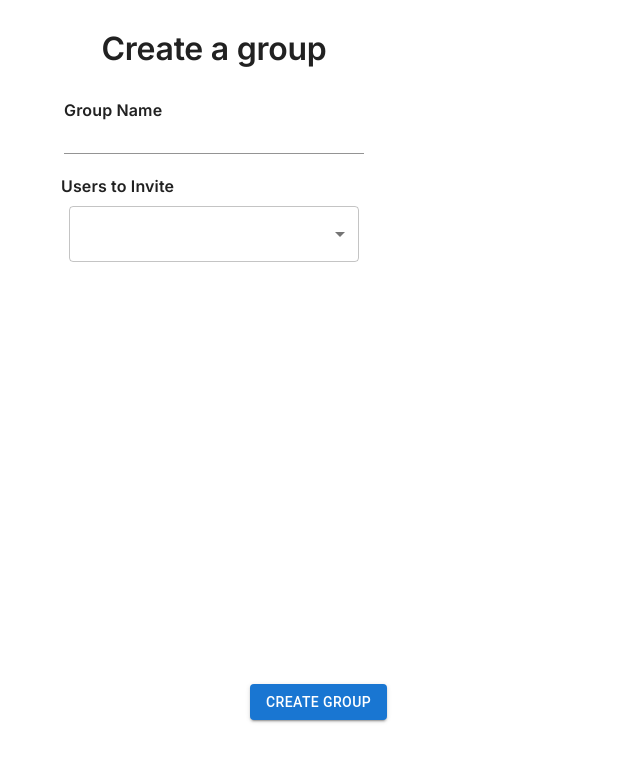
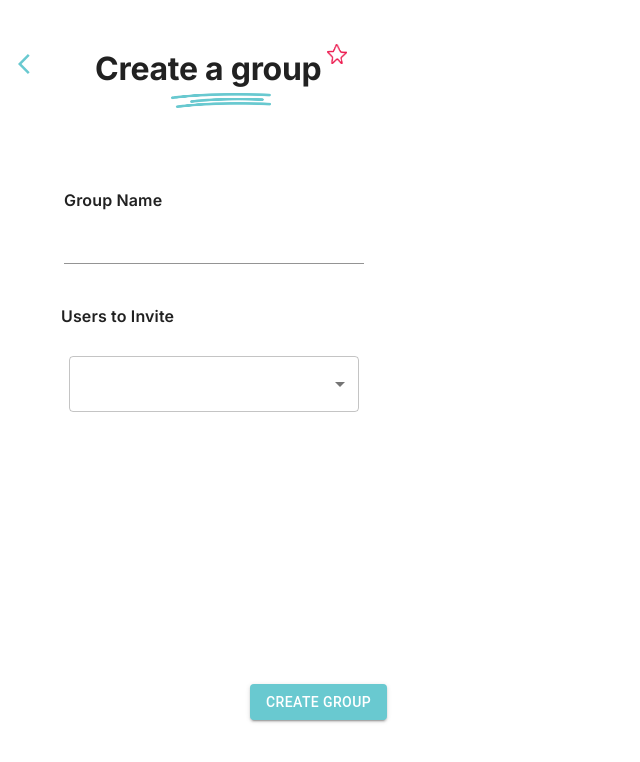
Before and after one commit to triciiaaa/4-Us, a Next.js app: page /for-us/create-group in a window 1280 px wide. Shown: the top 762 px of the page, without its empty margins (0-640 px from the left). Built offline with nearby package versions, Linux system fonts and the light colour scheme.

Commit message:
edited header for create group page and updated styling

```diff
--- a/app/common/customised-theme.js
+++ b/app/common/customised-theme.js
@@ -4,6 +4,7 @@ let CustomisedTheme = createTheme({
   palette: {
     blue: {
       main: "#69C9D0",
+      dark: "#5DB1B7",
     },
     pink: {
       main: "#EE1D52",
--- a/app/for-us/create-group/page.js
+++ b/app/for-us/create-group/page.js
@@ -2,27 +2,67 @@
 
 import Image from "next/image";
 import styles from "../../page.module.css";
-import { Button, Typography, TextField, Stack, Box } from "@mui/material";
+import {
+  Button,
+  Typography,
+  TextField,
+  Stack,
+  Box,
+  IconButton,
+} from "@mui/material";
 import { useRouter } from "next/navigation";
-import UserMultiSelect from '../../for-us/create-group/user-multi-select'
+import UserMultiSelect from "../../for-us/create-group/user-multi-select";
+import ArrowBackIosIcon from "@mui/icons-material/ArrowBackIos";
+import { useTheme } from "@mui/material/styles";
 
 export default function CreateGroup() {
   const router = useRouter();
+  const theme = useTheme();
 
   return (
     <main className={styles.main}>
+      <Stack direction="row" gap="45px">
+        <IconButton
+          aria-label="back"
+          onClick={() => router.push("/for-us")}
+          sx={{ marginLeft: "10px", color: theme.palette.blue.main }}
+        >
+          <ArrowBackIosIcon fontSize="medium" />
+        </IconButton>
+
+        {/* header */}
+        <Stack display="flex" alignItems="center" gap="5px" paddingY="20px">
+          <Stack
+            display="flex"
+            flexDirection="row"
+            justifyContent="center"
+            alignItems="center"
+            gap="5px"
+          >
             <Typography
               variant="h2"
               textAlign="center"
               style={{
                 paddingTop: "30px",
-          paddingBottom: "30px",
+                fontWeight: "bold",
               }}
             >
               Create a group
             </Typography>
-      <Stack display="flex" alignItems="center" gap="20px">
-        <Stack>
+            <Image
+              src="/star.jpg"
+              width={20}
+              height={20}
+              style={{ marginBottom: "0px" }}
+              alt="Preview"
+            />
+          </Stack>
+          <Image src="/line.jpg" width={100} height={15} alt="Preview" />
+        </Stack>
+      </Stack>
+
+      <Stack display="flex" alignItems="center" gap="40px" marginTop="60px">
+        <Stack gap="20px">
           <Typography variant="body_bold">Group Name</Typography>
           <TextField
             id="standard-search"
@@ -32,13 +72,22 @@ export default function CreateGroup() {
             sx={{ width: "300px" }}
           />
         </Stack>
-        <Stack>
+        <Stack gap="20px">
           <Typography variant="body_bold">Users to Invite</Typography>
-        <UserMultiSelect/>
+          <UserMultiSelect />
         </Stack>
       </Stack>
       <Box position="absolute" bottom="80px" marginLeft="250px">
-      <Button variant="contained" onClick={() => router.push("/for-us/blank-group")}>
+        <Button
+          variant="contained"
+          sx={{
+            bgcolor: theme.palette.blue.main,
+            "&:hover": {
+              bgcolor: theme.palette.blue.dark,
+            },
+          }}
+          onClick={() => router.push("/for-us/blank-group")}
+        >
           Create Group
         </Button>
       </Box>
```
Lines whose indentation alone changed are shown as unchanged.
